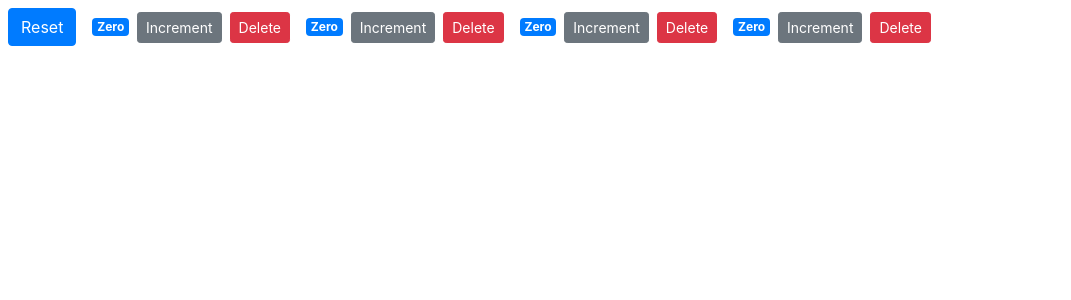
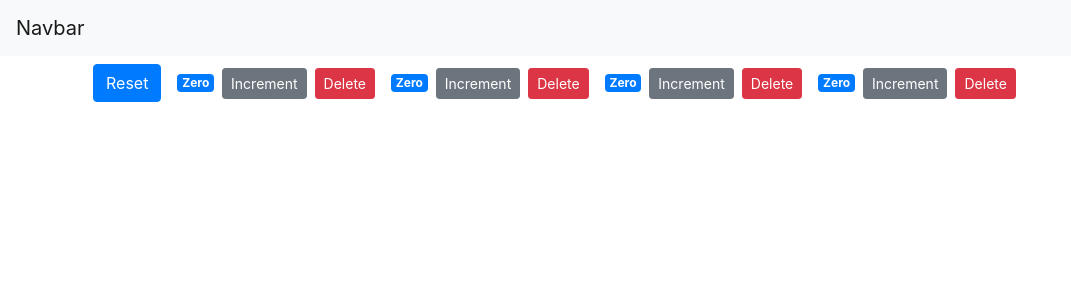
Before and after one commit to voodoo15/React-Shopping-Cart-Button-Example, a React (Create React App) app: page / in a window 1280 px wide. Shown: the top 300 px of the page, without its empty margins (0-1071 px from the left). Built offline with nearby package versions, Linux system fonts and the light colour scheme.

Commit message:
Added navbar to app component and set it back in index.js

```diff
--- a/src/App.js
+++ b/src/App.js
@@ -1,28 +1,19 @@
 import React, { Component } from 'react';
-import logo from './logo.svg';
+import NavBar from './components/navbar';
+import Counters from './components/counters';
 import './App.css';
 
 class App extends Component {
   render() {
     return (
-      <div className="App">
-        <header className="App-header">
-          <img src={logo} className="App-logo" alt="logo" />
-          <p>
-            Edit <code>src/App.js</code> and save to reload.
-          </p>
-          <a
-            className="App-link"
-            href="https://reactjs.org"
-            target="_blank"
-            rel="noopener noreferrer"
-          >
-            Learn React
-          </a>
-        </header>
-      </div>
+      <React.Fragment>
+        <NavBar />
+        <main className="container">
+          <Counters />
+        </main>
+      </React.Fragment>
     );
-  }
-}
+  };
+};
 
 export default App;
--- a/src/index.js
+++ b/src/index.js
@@ -4,9 +4,8 @@ import './index.css';
 import App from './App';
 import * as serviceWorker from './serviceWorker';
 import 'bootstrap/dist/css/bootstrap.css';
-import Counters from './components/counters';
 
 
-ReactDOM.render(<Counters /> , document.getElementById('root'));
+ReactDOM.render(<App /> , document.getElementById('root'));
 
 serviceWorker.unregister();
```
